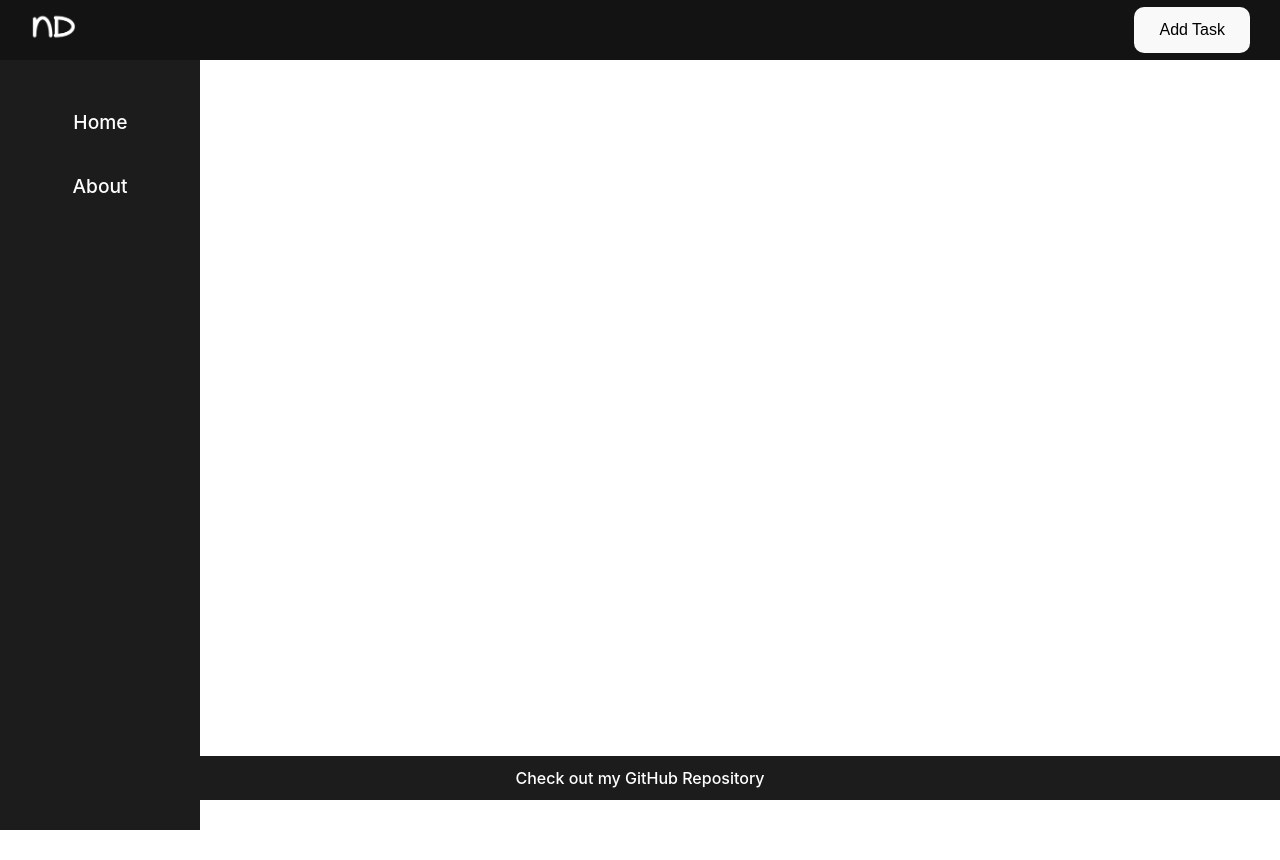
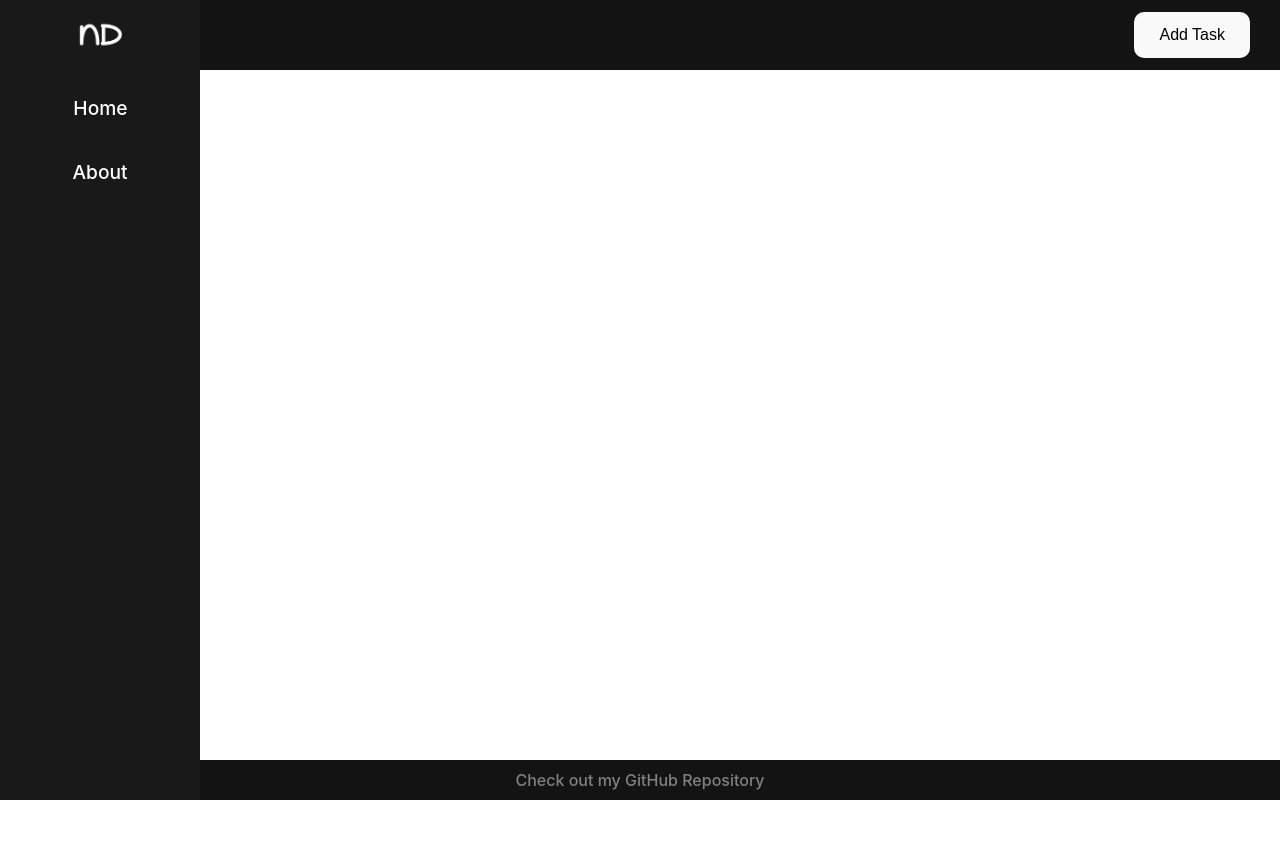
Before and after one commit to nathidaum/kanban-board-app, a React (Vite) app: page / in a window 1280 px wide. Before the commit the page ends 800 px from the top, so only its background shows below. Built offline with nearby package versions, Linux system fonts and the light colour scheme.

Commit message:
Place sidebar in foreground

```diff
--- a/src/App.css
+++ b/src/App.css
@@ -10,20 +10,18 @@
   display: flex;
   flex-direction: column;
   justify-content: flex-start;
-  padding-top: 60px; /* navbar height */
-  margin-left: 200px; /* equal to the sidebar width to avoid overlap */
+  margin: 80px 0px 40px 200px; /* navbar footer sidebar */
   height: calc(100vh - 60px);
 }
 
 #sidebar {
   position: fixed; /* stick to the left */
-  top: 60px; /* below the navbar */
+  top: 0;
   left: 0;
   width: 200px;
-  padding-top: 30px;
-  height: calc(100vh - 60px); /* viewport minus the navbar height */
-  background-color: #1c1c1c;
-  z-index: 999; /* Just below the navbar */
+  height: 100vh; /* viewport minus the navbar height */
+  background-color: #191919;
+  z-index: 1000; /* foreground */
   display: flex;
   flex-direction: column;
   justify-content: flex-start;
@@ -34,6 +32,11 @@
   display: flex;
   justify-content: center;
   width: 100%;
+}
+
+#sidebar-logo {
+  height: 30px;
+  padding: 20px;
 }
 
 .sidebar-section ul {
@@ -53,29 +56,24 @@
   box-sizing: border-box;
   margin: 0;
   padding: 10px 30px;
-  width: 100%;
-  height: 60px;
+  height: 70px;
   display: flex;
   flex-direction: row;
-  justify-content: space-between;
+  justify-content: flex-end;
   align-items: center;
   position: fixed;
   top: 0; /* fix at the top */
-  left: 0;
+  left: 200px;
   right: 0;
   background-color: #131313;
-  z-index: 1000; /* keep in foreground */
-}
-
-#navbar-logo {
-  max-height: 30px;
+  z-index: 999; /* just below sidebar */
 }
 
 #footer {
   box-sizing: border-box;
   margin: 0;
-  padding: 10px 30px;
-  width: 100%;
+  padding: 10px;
+  height: 40px;
   display: flex;
   flex-direction: row;
   justify-content: center;
@@ -84,6 +82,10 @@
   bottom: 0; /* fix at the bottom */
   left: 0;
   right: 0;
-  background-color: #1c1c1c;
-  z-index: 1000; /* keep in foreground */
+  background-color: #131313;
+  z-index: 999; /* just below sidebar */
 }
+
+#footer a {
+  color: grey;
+}
--- a/src/components/Navbar.jsx
+++ b/src/components/Navbar.jsx
@@ -1,11 +1,6 @@
-import logo from "../assets/logo.png";
-
 const Navbar = () => {
   return (
     <nav id="navbar">
-      <div>
-        <img id="navbar-logo" src={logo} alt="Logo" />
-      </div>
       <div>
         <button className="create-new-btn">Add Task</button>
       </div>
--- a/src/components/Sidebar.jsx
+++ b/src/components/Sidebar.jsx
@@ -1,6 +1,11 @@
+import logo from "../assets/logo.png";
+
 const Sidebar = () => {
   return (
     <section id="sidebar">
+      <div>
+        <img id="sidebar-logo" src={logo} alt="Logo" />
+      </div>
       <div className="sidebar-section">
         <ul>
           <li>
--- a/src/index.css
+++ b/src/index.css
@@ -6,6 +6,7 @@
   color-scheme: light dark;
   color: rgba(255, 255, 255, 0.87);
   background-color: #242424;
+  box-sizing: border-box;
 
   font-synthesis: none;
   text-rendering: optimizeLegibility;
@@ -45,7 +46,8 @@ button {
   cursor: pointer;
 }
 button:hover {
-  border-color: #bdbed869;
+  background-color: #9b9ff3;
+  color: #1c1c1c;
 }
 button:focus,
 button:focus-visible {
```
Also changed, not shown: index.html (line endings or trailing spaces).
